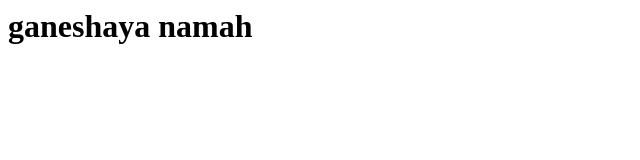
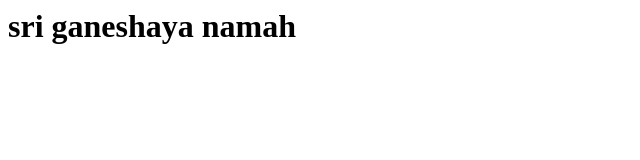
Before and after one commit to upendrareddyy/html, a plain HTML site: page index.html in a window 1280 px wide. Shown: the whole page, without its empty margins (0-640 px from the left). Drawn offline with Linux system fonts and the light colour scheme.

Commit message:
Update index.html

```diff
--- a/index.html
+++ b/index.html
@@ -1,5 +1,5 @@
 <html>
     <h1>
-        ganeshaya namah
+        sri ganeshaya namah
     </h1>
 </html>
```
